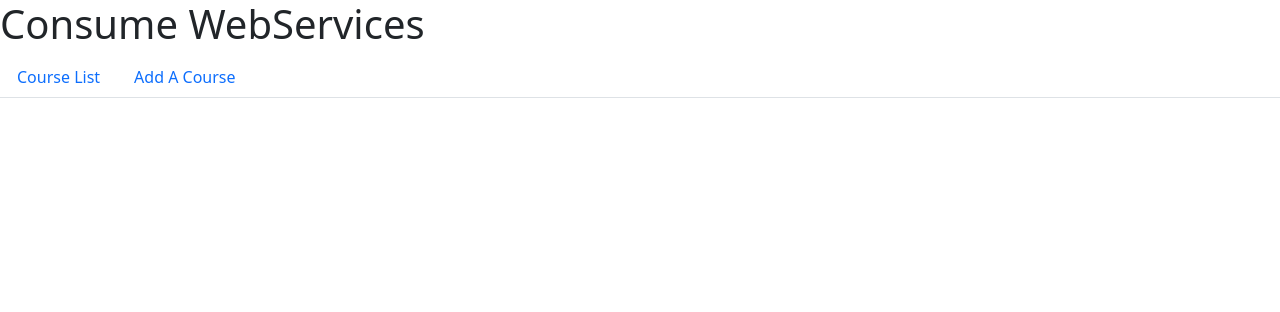
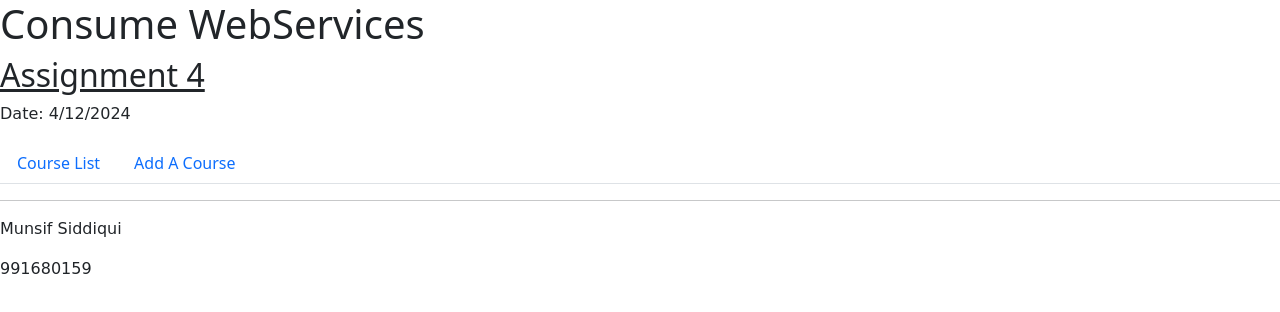
Before and after one commit to siddmuns/AngularAPIConsumer, an Angular app: page / in a window 1280 px wide. Shown: the top 312 px of the page. Built offline with nearby package versions, Linux system fonts and the light colour scheme.

Commit message:
Completed Header and Footer

```diff
--- a/src/app/app.component.html
+++ b/src/app/app.component.html
@@ -1,4 +1,4 @@
-<h1>Consume WebServices</h1>
+<app-header></app-header>
 
 <ul class="nav nav-tabs">
   <li class="nav-item">
@@ -10,3 +10,4 @@
 </ul>
 
 <router-outlet></router-outlet>
+<app-footer></app-footer>
--- a/src/app/app.component.ts
+++ b/src/app/app.component.ts
@@ -1,10 +1,12 @@
 import { Component } from '@angular/core';
 import {RouterLink, RouterLinkActive, RouterOutlet} from '@angular/router';
+import {HeaderComponent} from "./components/header/header.component";
+import {FooterComponent} from "./components/footer/footer.component";
 
 @Component({
   selector: 'app-root',
   standalone: true,
-  imports: [RouterOutlet, RouterLink, RouterLinkActive],
+  imports: [RouterOutlet, RouterLink, RouterLinkActive, HeaderComponent, FooterComponent],
   templateUrl: './app.component.html',
   styleUrl: './app.component.css'
 })
--- a/src/app/components/footer/footer.component.css
+++ b/src/app/components/footer/footer.component.css
@@ -0,0 +1,3 @@
+.custom-font {
+  font-family: 'Comic Sans MS', serif;
+}
--- a/src/app/components/footer/footer.component.html
+++ b/src/app/components/footer/footer.component.html
@@ -1 +1,3 @@
-<p>footer works!</p>
+<hr>
+<p [ngClass] = "{'custom-font':true}">{{ studentName }}</p>
+<p [ngClass] = "{'custom-font':true}">{{ studentId }}</p>
--- a/src/app/components/footer/footer.component.ts
+++ b/src/app/components/footer/footer.component.ts
@@ -1,12 +1,16 @@
 import { Component } from '@angular/core';
+import {NgClass} from "@angular/common";
 
 @Component({
   selector: 'app-footer',
   standalone: true,
-  imports: [],
+  imports: [
+    NgClass
+  ],
   templateUrl: './footer.component.html',
   styleUrl: './footer.component.css'
 })
 export class FooterComponent {
-
+  studentName = "Munsif Siddiqui";
+  studentId = 991680159;
 }
--- a/src/app/components/header/header.component.css
+++ b/src/app/components/header/header.component.css
@@ -0,0 +1,7 @@
+.underline {
+  text-decoration: underline;
+}
+
+.custom-font {
+  font-family: 'Comic Sans MS', serif;
+}
--- a/src/app/components/header/header.component.html
+++ b/src/app/components/header/header.component.html
@@ -1 +1,3 @@
-<p>header works!</p>
+<h1>Consume WebServices</h1>
+<h2 [ngClass] = "{'underline':true}">{{ assignmentTitle }}</h2>
+<p [ngClass] = "{'custom-font':true}">Date: {{ currentDate() }}</p>
--- a/src/app/components/header/header.component.ts
+++ b/src/app/components/header/header.component.ts
@@ -1,12 +1,19 @@
 import { Component } from '@angular/core';
+import {NgClass} from "@angular/common";
 
 @Component({
   selector: 'app-header',
   standalone: true,
-  imports: [],
+  imports: [
+    NgClass
+  ],
   templateUrl: './header.component.html',
   styleUrl: './header.component.css'
 })
 export class HeaderComponent {
+  assignmentTitle = 'Assignment 4';
 
+  currentDate() {
+    return new Date().toLocaleDateString();
+  }
 }
```
